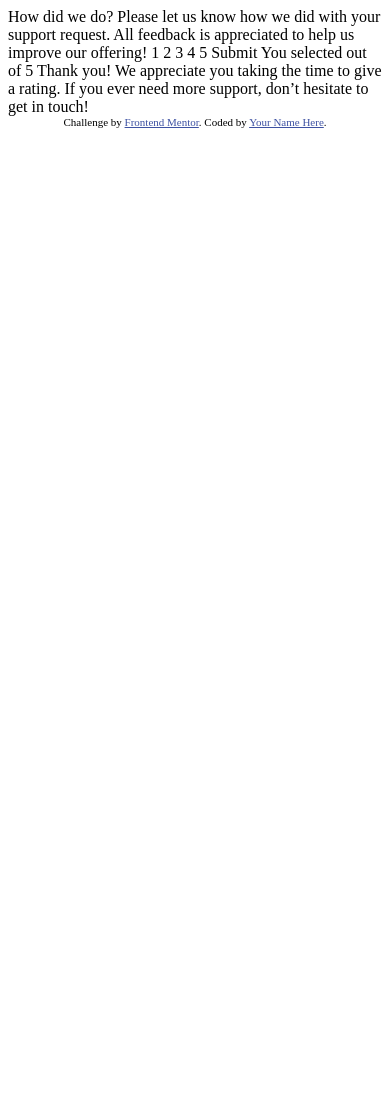
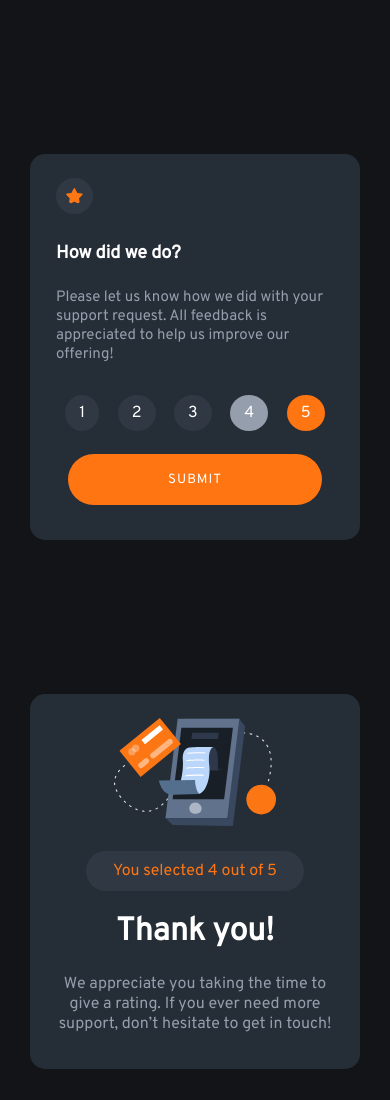
Before and after one commit to kratos19/interactive-rating-component-main, a plain HTML site: page index.html in a window 390 px wide. Before the commit the page ends 844 px from the top, so only its background shows below. Drawn offline with Linux system fonts and the light colour scheme.

Commit message:
Finished HTML and CSS for Mobile and Desktop

```diff
--- /dev/null
+++ b/css/style.css
@@ -0,0 +1,133 @@
+body {
+  background-color: hsl(216, 12%, 8%);
+  color: hsl(0, 0%, 100%);
+  padding: 0 22px;
+  font-family: 'Overpass';
+}
+
+/* Rating card start */
+
+.card-container {
+  background-color: hsl(213, 19%, 18%);
+  max-width: 375px;
+  margin: 154px auto;
+  padding: 24px 26px 35px 26px;
+  border-radius: 15px;
+}
+
+.rating-container {
+  display: flex;
+  justify-content: space-around;
+  width: 100%;
+}
+
+.card-logo img {
+  background-color: hsla(217, 12%, 63%, 0.1);
+  padding: 10px;
+  border-radius: 50%;
+  margin-bottom: 22px;
+}
+
+.card-text h1,
+p {
+  margin: 0;
+}
+
+.card-text h1 {
+  margin-bottom: 23px;
+  font-family: 'Overpass';
+  font-size: 18px;
+  font-weight: 700;
+}
+
+.card-text p {
+  margin-bottom: 31px;
+  color: hsl(217, 12%, 63%);
+  font-family: 'Overpass';
+  font-weight: 400;
+  font-size: 15px;
+}
+
+.rating-number a {
+  color: hsl(0, 0%, 100%);
+  text-decoration: none;
+}
+
+.rating-number {
+  background-color: hsla(217, 12%, 63%, 0.1);
+  padding: 8px 14px;
+  border-radius: 50%;
+  margin-bottom: 23px;
+  font-family: 'Overpass';
+}
+
+.four-star {
+  background-color: hsl(217, 12%, 63%);
+}
+
+.five-star {
+  background-color: #ff7512;
+}
+
+.rating-submit {
+  text-align: center;
+  padding: 17px 100px;
+  border-radius: 30px;
+  text-transform: uppercase;
+  font-family: 'Overpass';
+  font-weight: 400;
+  background-color: #ff7512;
+  color: hsl(0, 0%, 100%);
+  letter-spacing: 1px;
+  cursor: pointer;
+  border: none;
+}
+
+.rating-submit:hover {
+  background-color: hsl(0, 0%, 100%);
+  color: #ff7512;
+}
+
+.rating-button {
+  display: flex;
+  justify-content: center;
+}
+
+/* Rating card end */
+
+/* Thank you card start */
+
+.thank-you-container {
+  background-color: hsl(213, 19%, 18%);
+  padding: 24px 26px 35px 26px;
+  border-radius: 15px;
+  font-family: 'Overpass';
+  max-width: 375px;
+  margin: 154px auto;
+}
+
+.thank-you-image {
+  display: flex;
+  justify-content: center;
+  margin-bottom: 25px;
+}
+
+.thank-you-rating-selected {
+  padding: 0 30px;
+}
+
+.thank-you-rating-selected p {
+  background-color: hsla(217, 12%, 63%, 0.1);
+  color: #ff7512;
+  text-align: center;
+  padding: 10px;
+  border-radius: 20px;
+}
+
+.thank-you-text {
+  text-align: center;
+}
+
+.thank-you-text p {
+  color: hsl(217, 12%, 63%);
+}
--- a/index.html
+++ b/index.html
@@ -5,45 +5,65 @@
   <meta name="viewport" content="width=device-width, initial-scale=1.0"> <!-- displays site properly based on user's device -->
 
   <link rel="icon" type="image/png" sizes="32x32" href="./images/favicon-32x32.png">
+  <link rel="stylesheet" href="./css/style.css">
+  <link rel="stylesheet" href="https://fonts.googleapis.com/css?family=Overpass:400, 700">
 
-  <title>Frontend Mentor | Interactive rating component</title>
-
-  <!-- Feel free to remove these styles or customise in your own stylesheet 👍 -->
-  <style>
-    .attribution { font-size: 11px; text-align: center; }
-    .attribution a { color: hsl(228, 45%, 44%); }
-  </style>
+  <title>
+    Frontend Mentor | Interactive rating component
+  </title>
 </head>
 <body>
-
-  <!-- Rating state start -->
-
-  How did we do?
-
-  Please let us know how we did with your support request. All feedback is appreciated
-  to help us improve our offering!
-
-  1 2 3 4 5
-
-  Submit
-
-  <!-- Rating state end -->
-
-  <!-- Thank you state start -->
-
-  You selected <!-- Add rating here --> out of 5
-
-  Thank you!
-
-  We appreciate you taking the time to give a rating. If you ever need more support,
-  don’t hesitate to get in touch!
-
-  <!-- Thank you state end -->
-
-
-  <div class="attribution">
-    Challenge by <a href="https://www.frontendmentor.io?ref=challenge" target="_blank">Frontend Mentor</a>.
-    Coded by <a href="#">Your Name Here</a>.
-  </div>
+  <main>
+    <!-- Raiting card-->
+    <div class="card-container">
+        <div class="card-logo">
+          <img src="./images/icon-star.svg" alt="Icon Star">
+        </div>
+        <div class="card-text">
+          <h1>How did we do?</h1>
+          <p>
+            Please let us know how we did with your support request.
+            All feedback is appreciated to help us improve our offering!
+          </p>
+        </div>
+        <div class="rating-container">
+          <div class="rating-number">
+            <a href="#"><p>1</p></a>
+          </div>
+          <div class="rating-number">
+            <a href="#"><p>2</p></a>
+          </div>
+          <div class="rating-number">
+            <a href="#"><p>3</p></a>
+          </div>
+          <div class="rating-number four-star">
+            <a href="#"><p>4</p></a>
+          </div>
+          <div class="rating-number five-star">
+            <a href="#"><p>5</p></a>
+          </div>
+        </div>
+        <div class="rating-button">
+          <input class="rating-submit" type="submit">
+        </div>
+      </div>
+      <!-- End of rating card -->
+      <!-- Thank you card -->
+      <div class="thank-you-container">
+        <div class="thank-you-image">
+          <img src="./images/illustration-thank-you.svg" alt="Thank you illustration">
+        </div>
+        <div class="thank-you-rating-selected">
+          <p>You selected 4 out of 5</p>
+        </div>
+        <div class="thank-you-text">
+          <h1>Thank you!</h1>
+          <p>
+            We appreciate you taking the time to give a rating.
+            If you ever need more support, don’t hesitate to get in touch!
+          </p>
+        </div>
+      </div>
+  </main>
 </body>
 </html>
```
